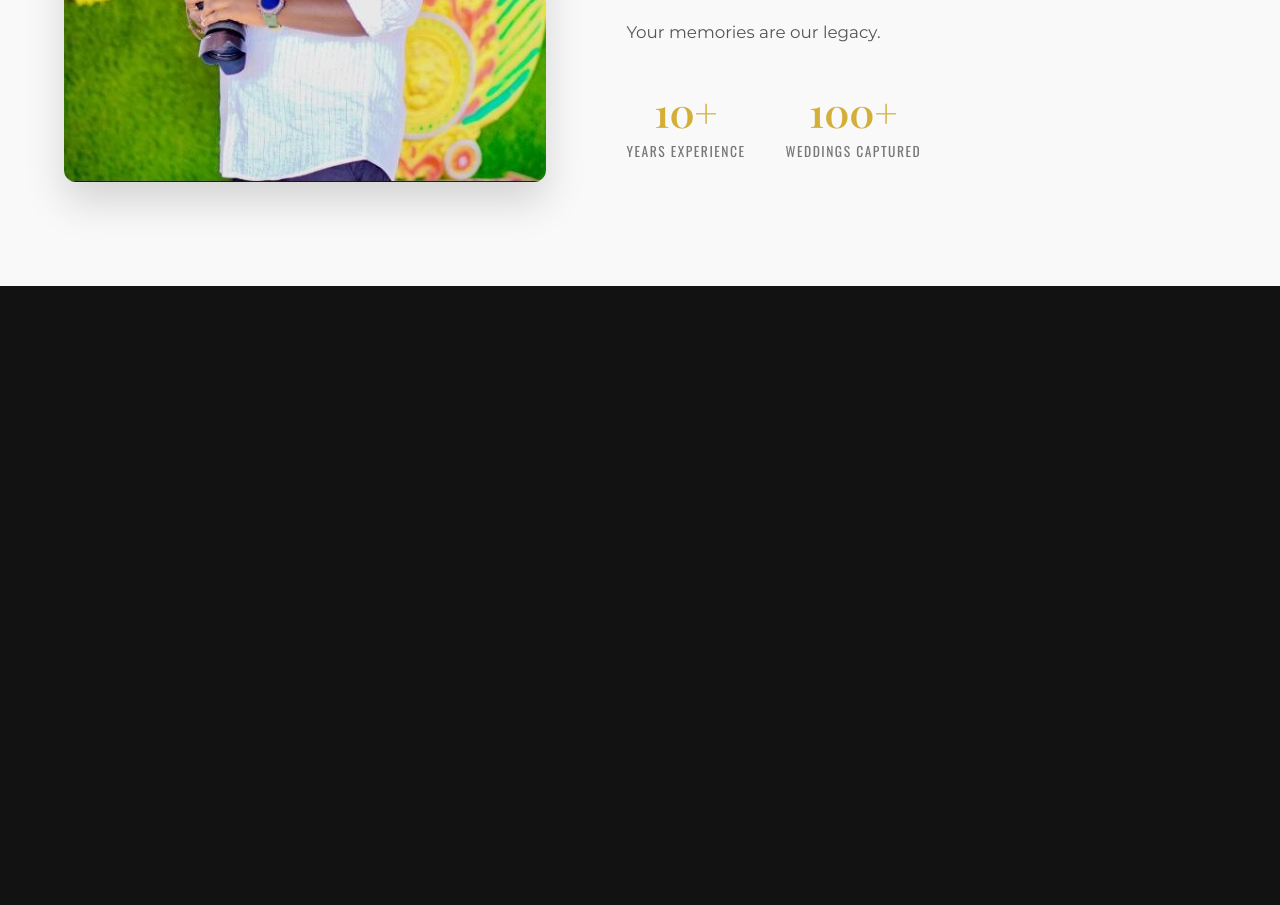
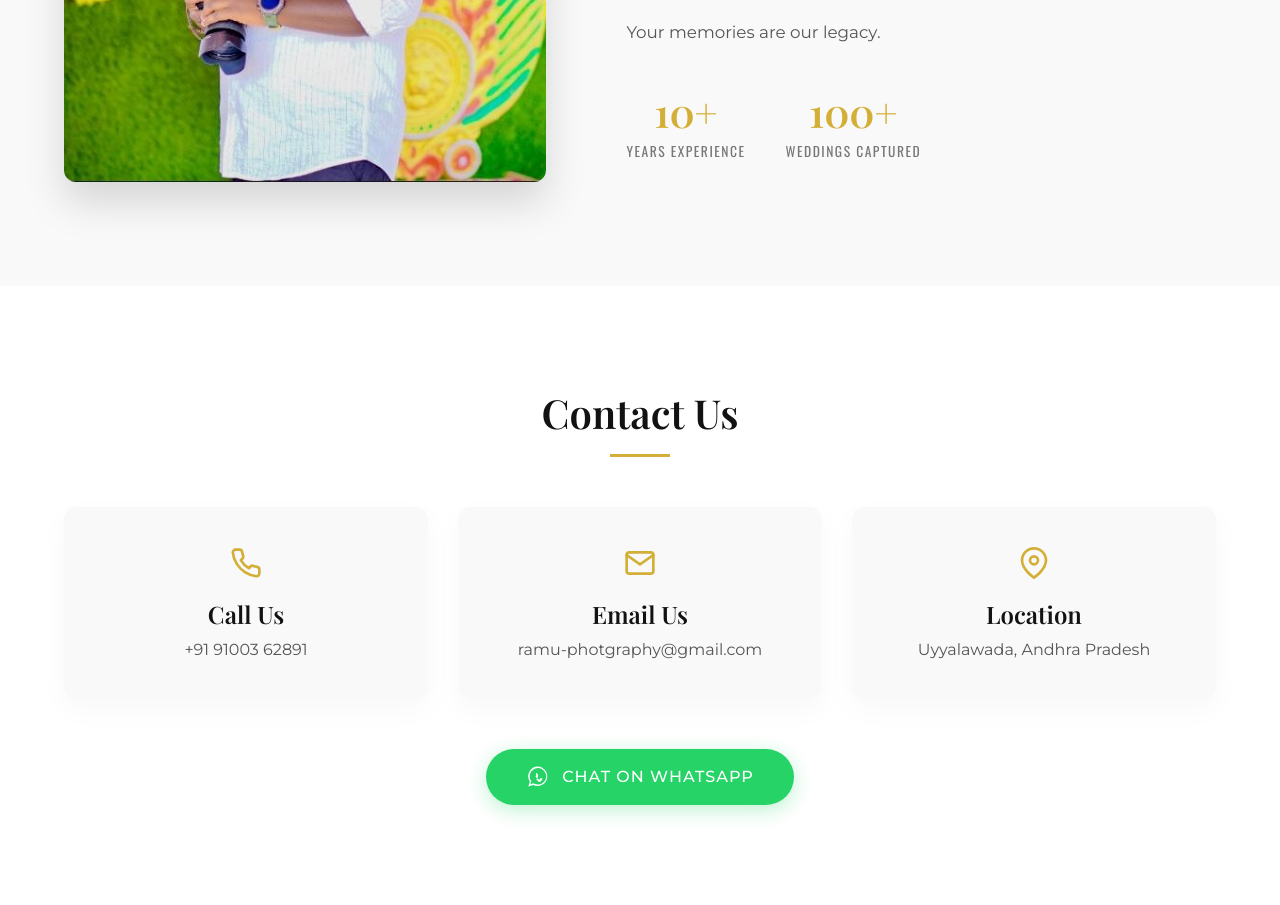
Before and after one commit to html-ramu/ramu-photography, a plain HTML site: page index.html in a window 1280 px wide. Shown: the part 1321-2226 px from the top of the page. Before the commit the page ends 1607 px from the top, so only its background shows below. Drawn offline with nearby package versions, Linux system fonts and the light colour scheme; a web font is replaced by a local one.

Commit message:
Add elegant Contact Us section with cards and WhatsApp CTA

```diff
--- a/index.html
+++ b/index.html
@@ -35,7 +35,7 @@
                     <li><a href="#" class="nav-link">Engagement</a></li>
                     <li><a href="#" class="nav-link">Birthday</a></li>
                     <li><a href="#" class="nav-link">Events</a></li>
-                    <li><a href="#" class="nav-link">Contact Us</a></li>
+                    <li><a href="#contact-us" class="nav-link">Contact Us</a></li>
                 </ul>
             </nav>
         </div>
@@ -125,6 +125,48 @@
 
             </div>
         </section>
+
+        <section class="contact-section" id="contact-us">
+            <div class="contact-container">
+                <div class="section-header">
+                    <h2 class="section-title">Contact Us</h2>
+                    <div class="title-underline"></div>
+                </div>
+
+                <div class="contact-cards">
+                    <a href="tel:+919100362891" class="contact-card">
+                        <div class="contact-icon">
+                            <svg viewBox="0 0 24 24" width="32" height="32" stroke="currentColor" stroke-width="2" fill="none" stroke-linecap="round" stroke-linejoin="round"><path d="M22 16.92v3a2 2 0 0 1-2.18 2 19.79 19.79 0 0 1-8.63-3.07 19.5 19.5 0 0 1-6-6 19.79 19.79 0 0 1-3.07-8.67A2 2 0 0 1 4.11 2h3a2 2 0 0 1 2 1.72 12.84 12.84 0 0 0 .7 2.81 2 2 0 0 1-.45 2.11L8.09 9.91a16 16 0 0 0 6 6l1.27-1.27a2 2 0 0 1 2.11-.45 12.84 12.84 0 0 0 2.81.7A2 2 0 0 1 22 16.92z"></path></svg>
+                        </div>
+                        <h3>Call Us</h3>
+                        <p>+91 91003 62891</p>
+                    </a>
+
+                    <a href="mailto:ramu-photgraphy@gmail.com" class="contact-card">
+                        <div class="contact-icon">
+                            <svg viewBox="0 0 24 24" width="32" height="32" stroke="currentColor" stroke-width="2" fill="none" stroke-linecap="round" stroke-linejoin="round"><path d="M4 4h16c1.1 0 2 .9 2 2v12c0 1.1-.9 2-2 2H4c-1.1 0-2-.9-2-2V6c0-1.1.9-2 2-2z"></path><polyline points="22,6 12,13 2,6"></polyline></svg>
+                        </div>
+                        <h3>Email Us</h3>
+                        <p>ramu-photgraphy@gmail.com</p>
+                    </a>
+
+                    <div class="contact-card no-hover">
+                        <div class="contact-icon">
+                            <svg viewBox="0 0 24 24" width="32" height="32" stroke="currentColor" stroke-width="2" fill="none" stroke-linecap="round" stroke-linejoin="round"><path d="M21 10c0 7-9 13-9 13s-9-6-9-13a9 9 0 0 1 18 0z"></path><circle cx="12" cy="10" r="3"></circle></svg>
+                        </div>
+                        <h3>Location</h3>
+                        <p>Uyyalawada, Andhra Pradesh</p>
+                    </div>
+                </div>
+
+                <div class="contact-cta">
+                    <a href="https://wa.me/919100362891?text=Hi,%20I%20am%20interested%20in%20your%20photography%20services" class="whatsapp-btn-large" target="_blank" rel="noopener noreferrer">
+                        <svg viewBox="0 0 32 32" width="24" height="24" fill="white"><path d="M16 2a13 13 0 0 0-10.8 20.3l-2.2 6.5 6.7-2.1A13 13 0 1 0 16 2zm0 24a11 11 0 0 1-5.6-1.5l-.4-.2-4.2 1.3 1.3-4.1-.3-.4A11 11 0 1 1 16 26zm6-8.2c-.3-.2-2-.1-2.3-.1-.3 0-.4 0-.6.3l-1 1.2c-.2.2-.4.3-.7.1-.3-.2-1.4-.5-2.7-1.6-1-1-1.7-2.1-1.9-2.4-.2-.3 0-.4.1-.6l.5-.6c.2-.2.2-.4.3-.6.1-.2 0-.4-.1-.6-.2-.3-.8-2-.1-2.1.2 0 .5 0 .7 0 .2 0 .5.1.7.4.5.7 1.2 2 1.2 3.1s-.4 2.1-.8 2.6c-.4.4-.8.9-1.2 1.3-.2.2-.5.5-.3.8 1.4 2.3 3.1 3.2 4.2 3.7.3.1.6.1.8-.1l1.1-1.3c.2-.3.5-.4.8-.2z"/></svg>
+                        Chat on WhatsApp
+                    </a>
+                </div>
+            </div>
+        </section>
     </main>
 
     <a href="https://wa.me/919100362891?text=Hi,%20I%20am%20interested%20in%20your%20photography%20services" class="floating-whatsapp" target="_blank" rel="noopener noreferrer" aria-label="Contact on WhatsApp">
--- a/style.css
+++ b/style.css
@@ -275,7 +275,7 @@ a {
     max-width: 1200px;
     margin: 0 auto;
     display: flex;
-    flex-direction: column; /* Mobile-first: Image on top */
+    flex-direction: column;
     gap: 50px;
     align-items: center;
 }
@@ -372,7 +372,7 @@ a {
 /* --- Desktop Layout Overrides --- */
 @media (min-width: 992px) {
     .about-container {
-        flex-direction: row; /* Desktop: Image left, Text right */
+        flex-direction: row;
         justify-content: space-between;
         align-items: center;
         gap: 80px;
@@ -405,6 +405,98 @@ a {
     }
 }
 
+/* =========================================
+   Contact Us Section
+   ========================================= */
+.contact-section {
+    padding: 100px 5%;
+    background-color: var(--color-white); /* Soft contrast against About Us */
+    color: var(--color-dark);
+    animation: smoothFadeIn 1.5s ease-out forwards;
+}
+
+.contact-container {
+    max-width: 1200px;
+    margin: 0 auto;
+}
+
+.contact-cards {
+    display: grid;
+    grid-template-columns: repeat(auto-fit, minmax(280px, 1fr));
+    gap: 30px;
+    margin-top: 50px;
+    margin-bottom: 50px;
+}
+
+.contact-card {
+    background: var(--color-light);
+    padding: 40px 20px;
+    border-radius: 12px;
+    text-align: center;
+    box-shadow: 0 10px 30px rgba(0,0,0,0.03);
+    transition: transform 0.3s ease, box-shadow 0.3s ease;
+    display: flex;
+    flex-direction: column;
+    align-items: center;
+    justify-content: center;
+    text-decoration: none;
+}
+
+/* Clickable cards hover effect */
+a.contact-card:hover {
+    transform: translateY(-5px);
+    box-shadow: 0 15px 40px rgba(0,0,0,0.08);
+}
+
+.contact-icon {
+    margin-bottom: 15px;
+    color: var(--color-primary);
+}
+
+.contact-card h3 {
+    font-family: var(--font-heading);
+    font-size: 1.5rem;
+    margin-bottom: 10px;
+    color: var(--color-dark);
+}
+
+.contact-card p {
+    font-family: var(--font-body);
+    font-size: 1rem;
+    color: #555;
+    transition: color 0.3s ease;
+}
+
+a.contact-card:hover p {
+    color: var(--color-primary);
+}
+
+.contact-cta {
+    text-align: center;
+}
+
+.whatsapp-btn-large {
+    display: inline-flex;
+    align-items: center;
+    gap: 12px;
+    background-color: #25D366;
+    color: white;
+    font-family: var(--font-body);
+    font-weight: 500;
+    text-transform: uppercase;
+    letter-spacing: 1px;
+    padding: 16px 40px;
+    border-radius: 50px;
+    font-size: 1rem;
+    transition: var(--transition-smooth);
+    box-shadow: 0 5px 20px rgba(37, 211, 102, 0.3);
+}
+
+.whatsapp-btn-large:hover {
+    background-color: #1ebd5a;
+    transform: translateY(-3px);
+    box-shadow: 0 8px 25px rgba(37, 211, 102, 0.4);
+}
 
 /* =========================================
    Floating Elements
@@ -574,6 +666,28 @@ a {
         font-size: 2rem;
     }
 
+    /* Mobile adjustments for Contact Us */
+    .contact-section {
+        padding: 60px 5%;
+    }
+
+    .contact-cards {
+        gap: 20px;
+        margin-top: 30px;
+        margin-bottom: 40px;
+    }
+
+    .contact-card {
+        padding: 30px 20px;
+    }
+
+    .whatsapp-btn-large {
+        width: 100%;
+        justify-content: center;
+        padding: 15px 20px;
+    }
+
+    /* Floating buttons tweaks */
     .floating-whatsapp {
         bottom: 25px;
         left: 15px;
```
